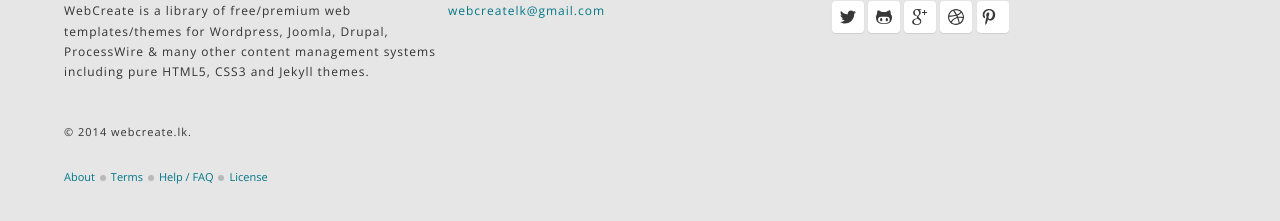
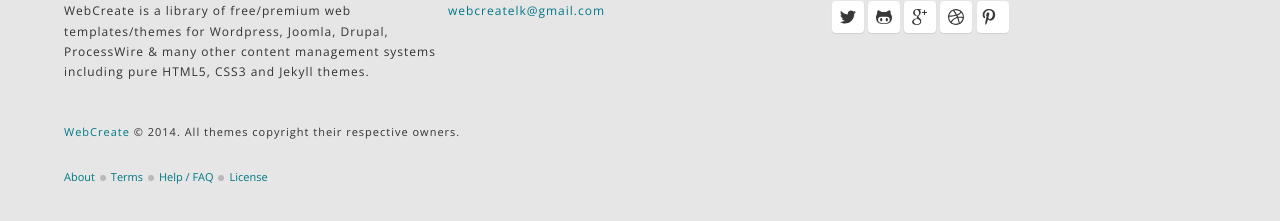
Before and after one commit to web-create/web-create.github.io, a Jekyll site: the page built from index.html, in a window 1280 px wide. Shown: the part 1385-1606 px from the top of the page. Built offline with Jekyll 4.4.1, drawn with Linux system fonts in a browser that asks for light colours; nearby versions of some CDN libraries.

Commit message:
Footer text change

```diff
--- a/_includes/main-footer.html
+++ b/_includes/main-footer.html
@@ -38,7 +38,9 @@
     </div>
     <div class="wc-container">
         <p class="copyright">
-            &copy; {{ site.time | date: '%Y' }} webcreate.lk.
+            <a href="http://webcreate.lk">WebCreate</a>
+            &copy; {{ site.time | date: '%Y' }}.
+            All themes copyright their respective owners.
             <ul class="list-inline">
                 <li>
 		          <a href="/about">About</a>
```
